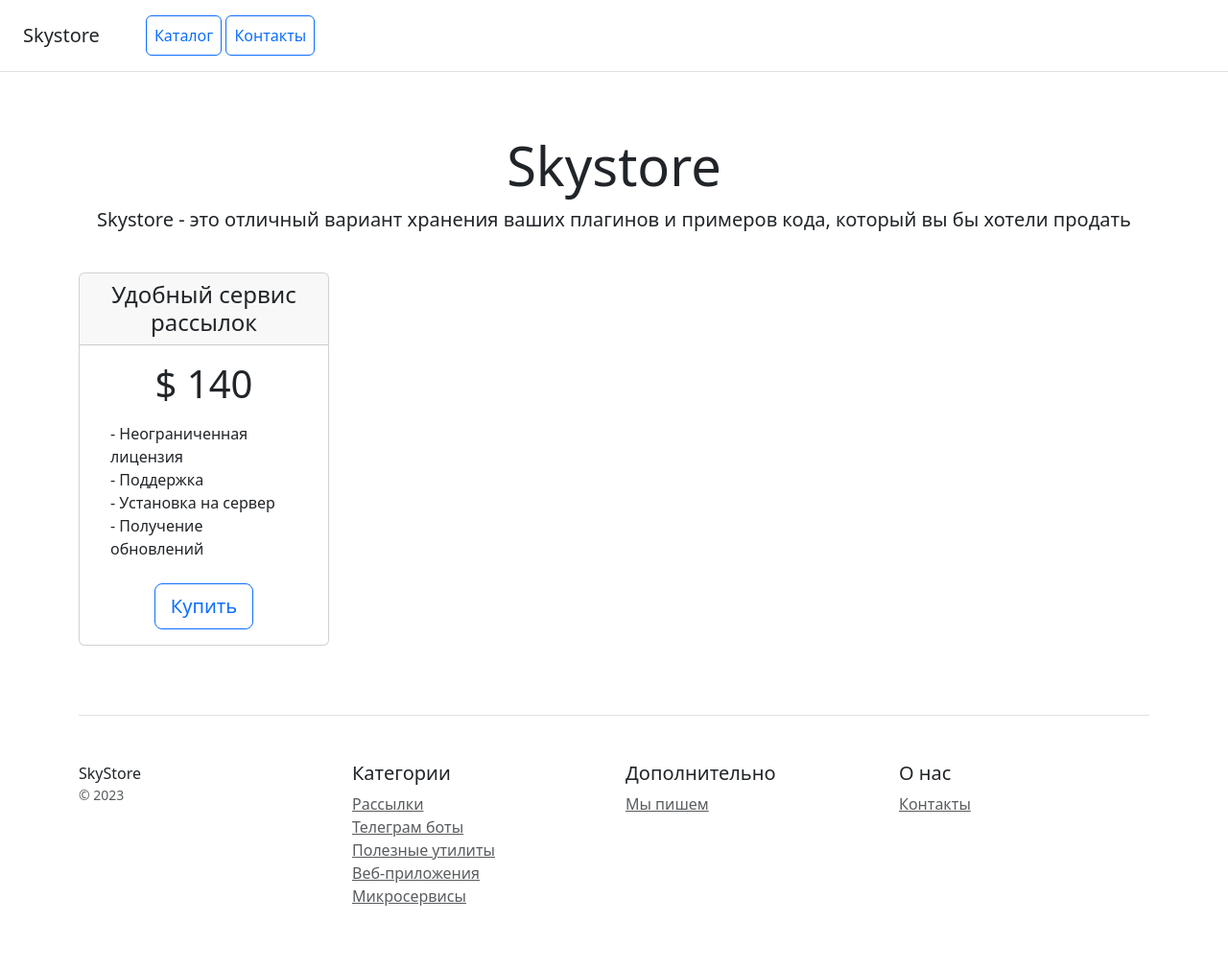
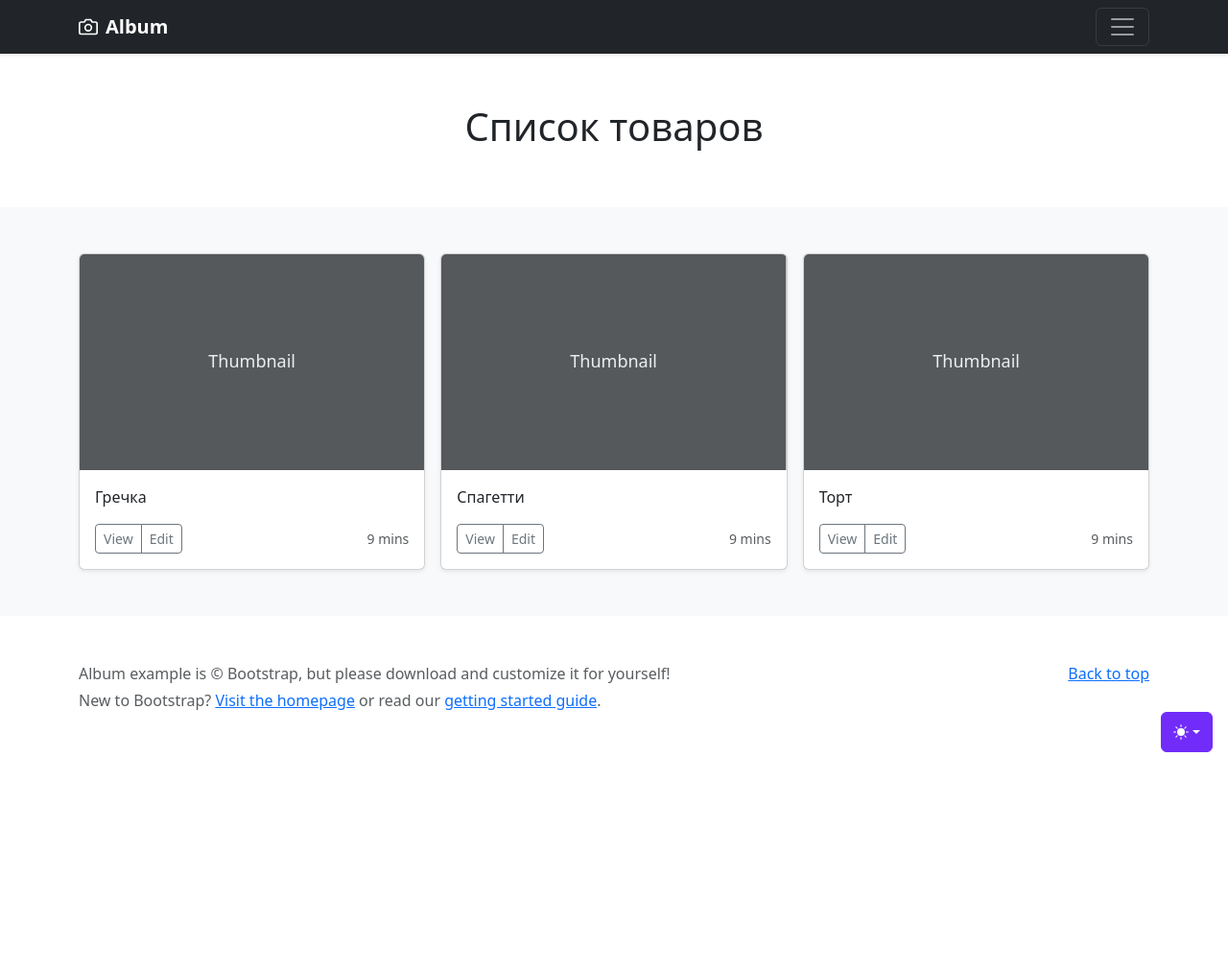
Before and after one commit to Shinshalievaaa/Project_online_store, a Django app: page / in a window 1280 px wide. Shown: the whole page at 96% size. After the commit the page ends 784 px from the top, so only its background shows below. Run offline with Django 5.2, Linux system fonts and the light colour scheme; data comes from the database, SQL or seed files in the repository; some libraries are stand-ins or nearby versions.

Commit message:
add base template, update home.html

```diff
--- /dev/null
+++ b/catalog/templates/base.html
@@ -0,0 +1,236 @@
+{% load static %}
+<!doctype html>
+<html lang="en" data-bs-theme="auto">
+  <head>
+    <meta charset="utf-8" />
+    <meta name="viewport" content="width=device-width, initial-scale=1" />
+    <meta name="description" content="" />
+    <meta
+      name="author"
+      content="Mark Otto, Jacob Thornton, and Bootstrap contributors"
+    />
+    <meta name="generator" content="Astro v5.13.2" />
+    <title>Album example · Bootstrap v5.3</title>
+    <link
+      rel="canonical"
+      href="https://getbootstrap.com/docs/5.3/examples/album/"
+    />
+    <script src="{% static 'js/color-modes.js' %}"></script>
+    <link href="{% static 'css/bootstrap.min.css' %}" rel="stylesheet" />
+    <meta name="theme-color" content="#712cf9" />
+    <style>
+      .bd-placeholder-img {
+        font-size: 1.125rem;
+        text-anchor: middle;
+        -webkit-user-select: none;
+        -moz-user-select: none;
+        user-select: none;
+      }
+      @media (min-width: 768px) {
+        .bd-placeholder-img-lg {
+          font-size: 3.5rem;
+        }
+      }
+      .b-example-divider {
+        width: 100%;
+        height: 3rem;
+        background-color: #0000001a;
+        border: solid rgba(0, 0, 0, 0.15);
+        border-width: 1px 0;
+        box-shadow:
+          inset 0 0.5em 1.5em #0000001a,
+          inset 0 0.125em 0.5em #00000026;
+      }
+      .b-example-vr {
+        flex-shrink: 0;
+        width: 1.5rem;
+        height: 100vh;
+      }
+      .bi {
+        vertical-align: -0.125em;
+        fill: currentColor;
+      }
+      .nav-scroller {
+        position: relative;
+        z-index: 2;
+        height: 2.75rem;
+        overflow-y: hidden;
+      }
+      .nav-scroller .nav {
+        display: flex;
+        flex-wrap: nowrap;
+        padding-bottom: 1rem;
+        margin-top: -1px;
+        overflow-x: auto;
+        text-align: center;
+        white-space: nowrap;
+        -webkit-overflow-scrolling: touch;
+      }
+      .btn-bd-primary {
+        --bd-violet-bg: #712cf9;
+        --bd-violet-rgb: 112.520718, 44.062154, 249.437846;
+        --bs-btn-font-weight: 600;
+        --bs-btn-color: var(--bs-white);
+        --bs-btn-bg: var(--bd-violet-bg);
+        --bs-btn-border-color: var(--bd-violet-bg);
+        --bs-btn-hover-color: var(--bs-white);
+        --bs-btn-hover-bg: #6528e0;
+        --bs-btn-hover-border-color: #6528e0;
+        --bs-btn-focus-shadow-rgb: var(--bd-violet-rgb);
+        --bs-btn-active-color: var(--bs-btn-hover-color);
+        --bs-btn-active-bg: #5a23c8;
+        --bs-btn-active-border-color: #5a23c8;
+      }
+      .bd-mode-toggle {
+        z-index: 1500;
+      }
+      .bd-mode-toggle .bi {
+        width: 1em;
+        height: 1em;
+      }
+      .bd-mode-toggle .dropdown-menu .active .bi {
+        display: block !important;
+      }
+    </style>
+  </head>
+  <body>
+    <svg xmlns="http://www.w3.org/2000/svg" class="d-none">
+      <symbol id="check2" viewBox="0 0 16 16">
+        <path
+          d="M13.854 3.646a.5.5 0 0 1 0 .708l-7 7a.5.5 0 0 1-.708 0l-3.5-3.5a.5.5 0 1 1 .708-.708L6.5 10.293l6.646-6.647a.5.5 0 0 1 .708 0z"
+        ></path>
+      </symbol>
+      <symbol id="circle-half" viewBox="0 0 16 16">
+        <path
+          d="M8 15A7 7 0 1 0 8 1v14zm0 1A8 8 0 1 1 8 0a8 8 0 0 1 0 16z"
+        ></path>
+      </symbol>
+      <symbol id="moon-stars-fill" viewBox="0 0 16 16">
+        <path
+          d="M6 .278a.768.768 0 0 1 .08.858 7.208 7.208 0 0 0-.878 3.46c0 4.021 3.278 7.277 7.318 7.277.527 0 1.04-.055 1.533-.16a.787.787 0 0 1 .81.316.733.733 0 0 1-.031.893A8.349 8.349 0 0 1 8.344 16C3.734 16 0 12.286 0 7.71 0 4.266 2.114 1.312 5.124.06A.752.752 0 0 1 6 .278z"
+        ></path>
+        <path
+          d="M10.794 3.148a.217.217 0 0 1 .412 0l.387 1.162c.173.518.579.924 1.097 1.097l1.162.387a.217.217 0 0 1 0 .412l-1.162.387a1.734 1.734 0 0 0-1.097 1.097l-.387 1.162a.217.217 0 0 1-.412 0l-.387-1.162A1.734 1.734 0 0 0 9.31 6.593l-1.162-.387a.217.217 0 0 1 0-.412l1.162-.387a1.734 1.734 0 0 0 1.097-1.097l.387-1.162zM13.863.099a.145.145 0 0 1 .274 0l.258.774c.115.346.386.617.732.732l.774.258a.145.145 0 0 1 0 .274l-.774.258a1.156 1.156 0 0 0-.732.732l-.258.774a.145.145 0 0 1-.274 0l-.258-.774a1.156 1.156 0 0 0-.732-.732l-.774-.258a.145.145 0 0 1 0-.274l.774-.258c.346-.115.617-.386.732-.732L13.863.1z"
+        ></path>
+      </symbol>
+      <symbol id="sun-fill" viewBox="0 0 16 16">
+        <path
+          d="M8 12a4 4 0 1 0 0-8 4 4 0 0 0 0 8zM8 0a.5.5 0 0 1 .5.5v2a.5.5 0 0 1-1 0v-2A.5.5 0 0 1 8 0zm0 13a.5.5 0 0 1 .5.5v2a.5.5 0 0 1-1 0v-2A.5.5 0 0 1 8 13zm8-5a.5.5 0 0 1-.5.5h-2a.5.5 0 0 1 0-1h2a.5.5 0 0 1 .5.5zM3 8a.5.5 0 0 1-.5.5h-2a.5.5 0 0 1 0-1h2A.5.5 0 0 1 3 8zm10.657-5.657a.5.5 0 0 1 0 .707l-1.414 1.415a.5.5 0 1 1-.707-.708l1.414-1.414a.5.5 0 0 1 .707 0zm-9.193 9.193a.5.5 0 0 1 0 .707L3.05 13.657a.5.5 0 0 1-.707-.707l1.414-1.414a.5.5 0 0 1 .707 0zm9.193 2.121a.5.5 0 0 1-.707 0l-1.414-1.414a.5.5 0 0 1 .707-.707l1.414 1.414a.5.5 0 0 1 0 .707zM4.464 4.465a.5.5 0 0 1-.707 0L2.343 3.05a.5.5 0 1 1 .707-.707l1.414 1.414a.5.5 0 0 1 0 .708z"
+        ></path>
+      </symbol>
+    </svg>
+    <div
+      class="dropdown position-fixed bottom-0 end-0 mb-3 me-3 bd-mode-toggle"
+    >
+      <button
+        class="btn btn-bd-primary py-2 dropdown-toggle d-flex align-items-center"
+        id="bd-theme"
+        type="button"
+        aria-expanded="false"
+        data-bs-toggle="dropdown"
+        aria-label="Toggle theme (auto)"
+      >
+        <svg class="bi my-1 theme-icon-active" aria-hidden="true">
+          <use href="#circle-half"></use>
+        </svg>
+        <span class="visually-hidden" id="bd-theme-text">Toggle theme</span>
+      </button>
+      <ul
+        class="dropdown-menu dropdown-menu-end shadow"
+        aria-labelledby="bd-theme-text"
+      >
+        <li>
+          <button
+            type="button"
+            class="dropdown-item d-flex align-items-center"
+            data-bs-theme-value="light"
+            aria-pressed="false"
+          >
+            <svg class="bi me-2 opacity-50" aria-hidden="true">
+              <use href="#sun-fill"></use>
+            </svg>
+            Light
+            <svg class="bi ms-auto d-none" aria-hidden="true">
+              <use href="#check2"></use>
+            </svg>
+          </button>
+        </li>
+        <li>
+          <button
+            type="button"
+            class="dropdown-item d-flex align-items-center"
+            data-bs-theme-value="dark"
+            aria-pressed="false"
+          >
+            <svg class="bi me-2 opacity-50" aria-hidden="true">
+              <use href="#moon-stars-fill"></use>
+            </svg>
+            Dark
+            <svg class="bi ms-auto d-none" aria-hidden="true">
+              <use href="#check2"></use>
+            </svg>
+          </button>
+        </li>
+        <li>
+          <button
+            type="button"
+            class="dropdown-item d-flex align-items-center active"
+            data-bs-theme-value="auto"
+            aria-pressed="true"
+          >
+            <svg class="bi me-2 opacity-50" aria-hidden="true">
+              <use href="#circle-half"></use>
+            </svg>
+            Auto
+            <svg class="bi ms-auto d-none" aria-hidden="true">
+              <use href="#check2"></use>
+            </svg>
+          </button>
+        </li>
+      </ul>
+    </div>
+
+    {% include 'header.html' %}
+
+    <main>
+      <section class="py-1 text-center container">
+        <div class="row py-lg-5">
+          <div class="col-lg-6 col-md-8 mx-auto">
+            <h1 class="fw-light">Список товаров</h1>
+<!--            <p class="lead text-body-secondary">-->
+<!--              Something short and leading about the collection below—its-->
+<!--              contents, the creator, etc. Make it short and sweet, but not too-->
+<!--              short so folks don’t simply skip over it entirely.-->
+<!--            </p>-->
+          </div>
+        </div>
+      </section>
+      <div class="album py-5 bg-body-tertiary">
+        <div class="container">
+          <div class="row row-cols-1 row-cols-sm-2 row-cols-md-3 g-3">
+
+            {% block content %} {% endblock %}
+
+          </div>
+        </div>
+      </div>
+    </main>
+    <footer class="text-body-secondary py-5">
+      <div class="container">
+        <p class="float-end mb-1"><a href="#">Back to top</a></p>
+        <p class="mb-1">
+          Album example is &copy; Bootstrap, but please download and customize
+          it for yourself!
+        </p>
+        <p class="mb-0">
+          New to Bootstrap? <a href="/">Visit the homepage</a> or read our
+          <a href="../getting-started/introduction">getting started guide</a>.
+        </p>
+      </div>
+    </footer>
+    <script
+      src="{% static 'js/bootstrap.bundle.min.js' %}"
+      class="astro-vvvwv3sm"
+    ></script>
+  </body>
+</html>
--- /dev/null
+++ b/catalog/templates/header.html
@@ -0,0 +1,61 @@
+<header data-bs-theme="dark">
+      <div class="collapse text-bg-dark" id="navbarHeader">
+        <div class="container">
+          <div class="row">
+            <div class="col-sm-8 col-md-7 py-4">
+              <h4>About</h4>
+              <p class="text-body-secondary">
+                Add some information about the album below, the author, or any
+                other background context. Make it a few sentences long so folks
+                can pick up some informative tidbits. Then, link them off to
+                some social networking sites or contact information.
+              </p>
+            </div>
+            <div class="col-sm-4 offset-md-1 py-4">
+              <h4>Contact</h4>
+              <ul class="list-unstyled">
+                <li><a href="#" class="text-white">Follow on X</a></li>
+                <li><a href="#" class="text-white">Like on Facebook</a></li>
+                <li><a href="#" class="text-white">Email me</a></li>
+              </ul>
+            </div>
+          </div>
+        </div>
+      </div>
+      <div class="navbar navbar-dark bg-dark shadow-sm">
+        <div class="container">
+          <a href="#" class="navbar-brand d-flex align-items-center">
+            <svg
+              xmlns="http://www.w3.org/2000/svg"
+              width="20"
+              height="20"
+              fill="none"
+              stroke="currentColor"
+              stroke-linecap="round"
+              stroke-linejoin="round"
+              stroke-width="2"
+              aria-hidden="true"
+              class="me-2"
+              viewBox="0 0 24 24"
+            >
+              <path
+                d="M23 19a2 2 0 0 1-2 2H3a2 2 0 0 1-2-2V8a2 2 0 0 1 2-2h4l2-3h6l2 3h4a2 2 0 0 1 2 2z"
+              ></path>
+              <circle cx="12" cy="13" r="4"></circle>
+            </svg>
+            <strong>Album</strong>
+          </a>
+          <button
+            class="navbar-toggler"
+            type="button"
+            data-bs-toggle="collapse"
+            data-bs-target="#navbarHeader"
+            aria-controls="navbarHeader"
+            aria-expanded="false"
+            aria-label="Toggle navigation"
+          >
+            <span class="navbar-toggler-icon"></span>
+          </button>
+        </div>
+      </div>
+    </header>
--- a/catalog/templates/home.html
+++ b/catalog/templates/home.html
@@ -1,78 +1,49 @@
-<!doctype html>
-<html lang="en">
-<head>
-    <meta charset="utf-8">
-    <meta name="viewport" content="width=device-width, initial-scale=1">
-    <title>Skystore</title>
-    <link rel="stylesheet" href="/static/css/bootstrap.min.css">
-</head>
-<body>
-<div class="d-flex flex-column flex-md-row align-items-center p-3 px-md-4 mb-3 bg-white border-bottom box-shadow">
-    <h5 class="my-0 mr-md-auto font-weight-normal">Skystore</h5>
-    <nav class="ms-5">
-        <a class="p-2 btn btn-outline-primary" href="/">Каталог</a>
-        <a class="p-2 btn btn-outline-primary" href="/contacts/">Контакты</a>
-    </nav>
-</div>
+{% extends 'base.html' %}
 
-<div class="pricing-header px-3 py-3 pt-md-5 pb-md-4 mx-auto text-center">
-    <h1 class="display-4">Skystore</h1>
-    <p class="lead">Skystore - это отличный вариант хранения ваших плагинов и примеров кода, который вы бы хотели
-        продать</p>
-</div>
-
-<div class="container">
-    <div class="row text-center">
-        <div class="col-3">
-            <div class="card mb-4 box-shadow">
-                <div class="card-header">
-                    <h4 class="my-0 font-weight-normal">Удобный сервис рассылок</h4>
+{% block content %}
+    {% for product in products %}
+        <div class="col">
+          <div class="card shadow-sm">
+            <svg
+              aria-label="Placeholder: Thumbnail"
+              class="bd-placeholder-img card-img-top"
+              height="225"
+              preserveAspectRatio="xMidYMid slice"
+              role="img"
+              width="100%"
+              xmlns="http://www.w3.org/2000/svg"
+            >
+              <title>Placeholder</title>
+              <rect width="100%" height="100%" fill="#55595c"></rect>
+              <text x="50%" y="50%" fill="#eceeef" dy=".3em">
+                Thumbnail
+              </text>
+            </svg>
+            <div class="card-body">
+              <p class="card-text">
+                {{ product.name }}
+              </p>
+              <div
+                class="d-flex justify-content-between align-items-center"
+              >
+                <div class="btn-group">
+                  <button
+                    type="button"
+                    class="btn btn-sm btn-outline-secondary"
+                  >
+                    View
+                  </button>
+                  <button
+                    type="button"
+                    class="btn btn-sm btn-outline-secondary"
+                  >
+                    Edit
+                  </button>
                 </div>
-                <div class="card-body">
-                    <h1 class="card-title pricing-card-title">$ 140</h1>
-                    <ul class="list-unstyled mt-3 mb-4 text-start m-3">
-                        <li>- Неограниченная лицензия</li>
-                        <li>- Поддержка</li>
-                        <li>- Установка на сервер</li>
-                        <li>- Получение обновлений</li>
-                    </ul>
-                    <button type="button" class="btn btn-lg btn-block btn-outline-primary">Купить</button>
-                </div>
+                <small class="text-body-secondary">9 mins</small>
+              </div>
             </div>
+          </div>
         </div>
-    </div>
-
-    <footer class="pt-4 my-md-5 pt-md-5 border-top">
-        <div class="row">
-            <div class="col-12 col-md">
-                SkyStore
-                <small class="d-block mb-3 text-muted">&copy; 2023</small>
-            </div>
-            <div class="col-6 col-md">
-                <h5>Категории</h5>
-                <ul class="list-unstyled text-small">
-                    <li><a class="text-muted" href="#">Рассылки</a></li>
-                    <li><a class="text-muted" href="#">Телеграм боты</a></li>
-                    <li><a class="text-muted" href="#">Полезные утилиты</a></li>
-                    <li><a class="text-muted" href="#">Веб-приложения</a></li>
-                    <li><a class="text-muted" href="#">Микросервисы</a></li>
-                </ul>
-            </div>
-            <div class="col-6 col-md">
-                <h5>Дополнительно</h5>
-                <ul class="list-unstyled text-small">
-                    <li><a class="text-muted" href="#">Мы пишем</a></li>
-                </ul>
-            </div>
-            <div class="col-6 col-md">
-                <h5>О нас</h5>
-                <ul class="list-unstyled text-small">
-                    <li><a class="text-muted" href="/contacts/">Контакты</a></li>
-                </ul>
-            </div>
-        </div>
-    </footer>
-</div>
-<script src="/static/js/bootstrap.bundle.min.js"></script>
-</body>
-</html>
+    {% endfor %}
+{% endblock %}
--- a/catalog/views.py
+++ b/catalog/views.py
@@ -3,10 +3,9 @@ from django.http import HttpResponse
 from catalog.models import Product
 
 def home(request):
-    products = Product.objects.order_by('-created_at')[:5]
-    for product in products:
-        print(product.name)
-    return render(request, 'home.html')
+    products = Product.objects.all()
+    context = {'products': products}
+    return render(request, 'home.html', context)
 
 def contacts(request):
     if request.method == 'POST':
--- /dev/null
+++ b/static/js/color-modes.js
@@ -0,0 +1,80 @@
+/*!
+ * Color mode toggler for Bootstrap's docs (https://getbootstrap.com/)
+ * Copyright 2011-2025 The Bootstrap Authors
+ * Licensed under the Creative Commons Attribution 3.0 Unported License.
+ */
+
+(() => {
+  'use strict'
+
+  const getStoredTheme = () => localStorage.getItem('theme')
+  const setStoredTheme = theme => localStorage.setItem('theme', theme)
+
+  const getPreferredTheme = () => {
+    const storedTheme = getStoredTheme()
+    if (storedTheme) {
+      return storedTheme
+    }
+
+    return window.matchMedia('(prefers-color-scheme: dark)').matches ? 'dark' : 'light'
+  }
+
+  const setTheme = theme => {
+    if (theme === 'auto') {
+      document.documentElement.setAttribute('data-bs-theme', (window.matchMedia('(prefers-color-scheme: dark)').matches ? 'dark' : 'light'))
+    } else {
+      document.documentElement.setAttribute('data-bs-theme', theme)
+    }
+  }
+
+  setTheme(getPreferredTheme())
+
+  const showActiveTheme = (theme, focus = false) => {
+    const themeSwitcher = document.querySelector('#bd-theme')
+
+    if (!themeSwitcher) {
+      return
+    }
+
+    const themeSwitcherText = document.querySelector('#bd-theme-text')
+    const activeThemeIcon = document.querySelector('.theme-icon-active use')
+    const btnToActive = document.querySelector(`[data-bs-theme-value="${theme}"]`)
+    const svgOfActiveBtn = btnToActive.querySelector('svg use').getAttribute('href')
+
+    document.querySelectorAll('[data-bs-theme-value]').forEach(element => {
+      element.classList.remove('active')
+      element.setAttribute('aria-pressed', 'false')
+    })
+
+    btnToActive.classList.add('active')
+    btnToActive.setAttribute('aria-pressed', 'true')
+    activeThemeIcon.setAttribute('href', svgOfActiveBtn)
+    const themeSwitcherLabel = `${themeSwitcherText.textContent} (${btnToActive.dataset.bsThemeValue})`
+    themeSwitcher.setAttribute('aria-label', themeSwitcherLabel)
+
+    if (focus) {
+      themeSwitcher.focus()
+    }
+  }
+
+  window.matchMedia('(prefers-color-scheme: dark)').addEventListener('change', () => {
+    const storedTheme = getStoredTheme()
+    if (storedTheme !== 'light' && storedTheme !== 'dark') {
+      setTheme(getPreferredTheme())
+    }
+  })
+
+  window.addEventListener('DOMContentLoaded', () => {
+    showActiveTheme(getPreferredTheme())
+
+    document.querySelectorAll('[data-bs-theme-value]')
+      .forEach(toggle => {
+        toggle.addEventListener('click', () => {
+          const theme = toggle.getAttribute('data-bs-theme-value')
+          setStoredTheme(theme)
+          setTheme(theme)
+          showActiveTheme(theme, true)
+        })
+      })
+  })
+})()
```
Also changed, not shown: catalog/templates/product_detail.html (added, +10 -0 lines).
